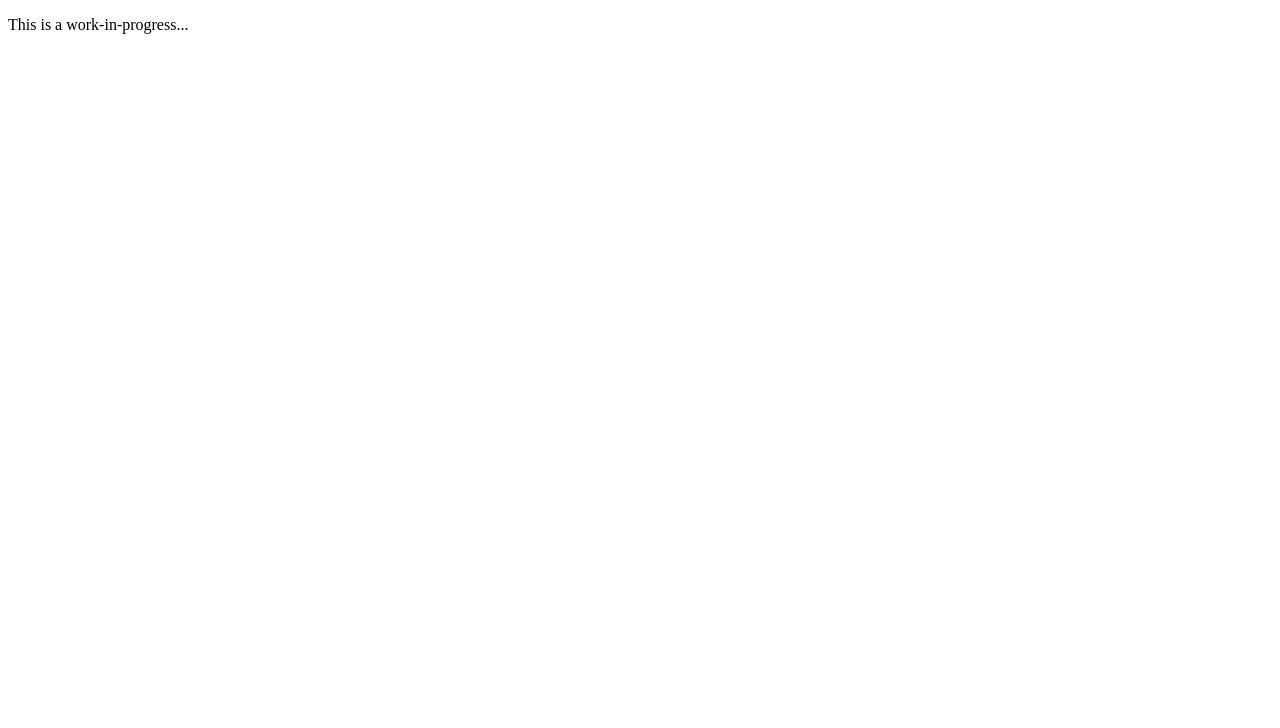
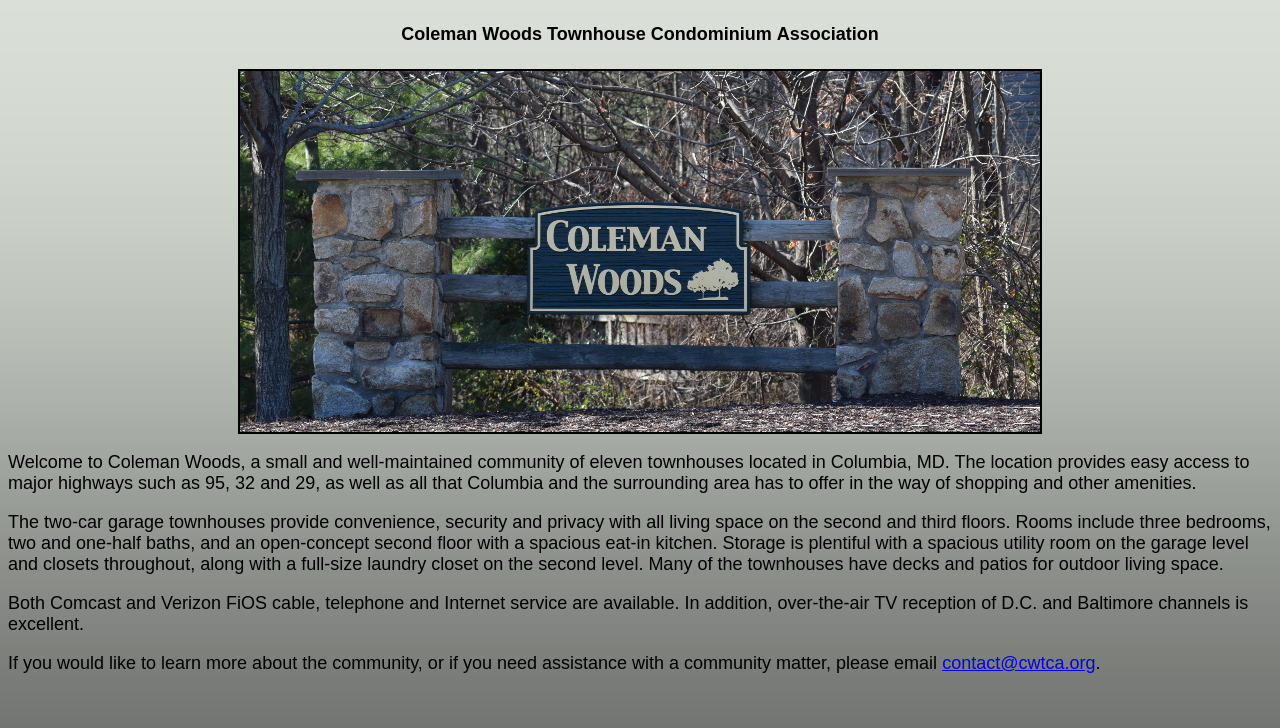
Before and after one commit to cwtca/cwtca.github.io, a plain HTML site: page index.html in a window 1280 px wide. Drawn offline with Linux system fonts and the light colour scheme.

Commit message:
Initial page.

```diff
--- a/index.html
+++ b/index.html
@@ -1,9 +1,24 @@
 <!DOCTYPE html>
 <html>
+
 <head>
 <title>Coleman Woods Townhouse Condominium Association</title>
+<link rel="stylesheet" type="text/css" href="./style.css">
 </head>
+
 <body>
-<p>This is a work-in-progress...</p>
+
+<h4 style="text-align:center;">Coleman Woods Townhouse Condominium&nbsp;Association</h4>
+
+<p style="text-align:left;max-width:100"><img src="images/sign.jpg" alt="sign" style="%;border:2px solid black"></p>
+
+<p>Welcome to Coleman Woods, a small and well-maintained community of eleven townhouses located in Columbia, MD. The location provides easy access to major highways such as 95, 32 and 29, as well as all that Columbia and the surrounding area has to offer in the way of shopping and other amenities.</p>
+
+<p>The two-car garage townhouses provide convenience, security and privacy with all living space on the second and third floors. Rooms include three bedrooms, two and one-half baths, and an open-concept second floor with a spacious eat-in kitchen. Storage is plentiful with a spacious utility room on the garage level and closets throughout, along with a full-size laundry closet on the second level. Many of the townhouses have decks and patios for outdoor living space.</p>
+
+<P>Both Comcast and Verizon FiOS cable, telephone and Internet service are available. In addition, over-the-air TV reception of D.C. and Baltimore channels is excellent.</p>
+
+<p>If you would like to learn more about the community, or if you need assistance with a community matter, please email <a href="mailto:contact@cwtca.org">contact@cwtca.org</a>.</p>
+
 </body>
 </html>
```
